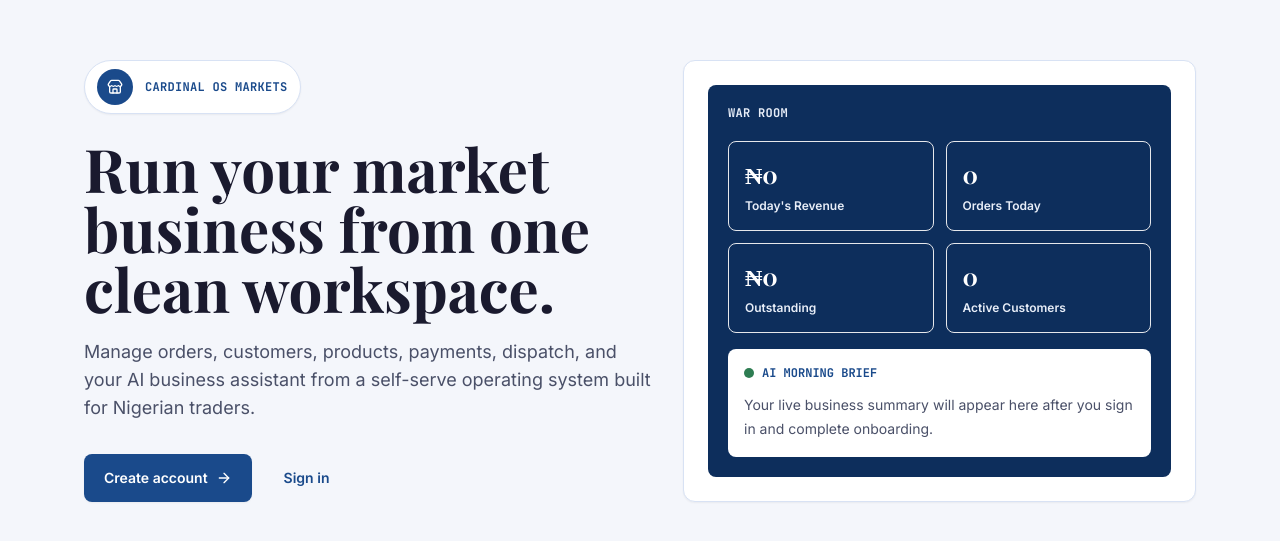
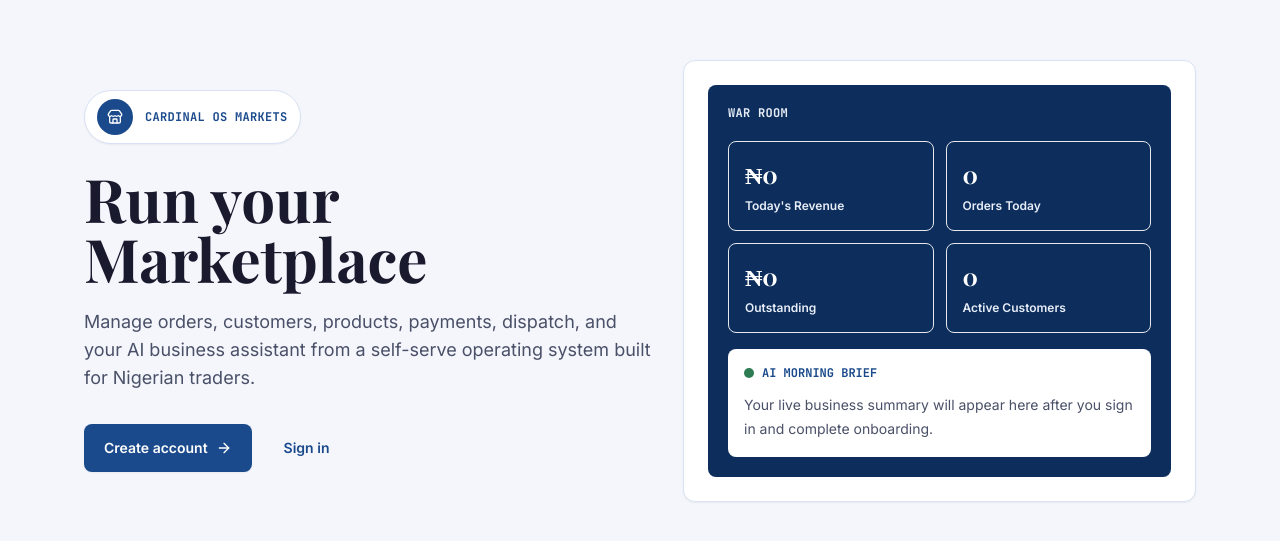
Before and after one commit to adeoluinuga-spec/cardinal-os-markets, a Next.js app: page / in a window 1280 px wide. Shown: the part 119-660 px from the top of the page. Built offline with nearby package versions, Linux system fonts and the light colour scheme.

Commit message:
copy: update home hero headline

```diff
--- a/app/page.tsx
+++ b/app/page.tsx
@@ -18,7 +18,7 @@ export default function Home() {
             </div>
 
             <h1 className="max-w-3xl font-display text-4xl font-bold leading-tight text-ink sm:text-5xl lg:text-6xl">
-              Run your market business from one clean workspace.
+              Run your Marketplace
             </h1>
             <p className="mt-5 max-w-2xl text-base leading-7 text-ink2 sm:text-lg">
               Manage orders, customers, products, payments, dispatch, and your
```
